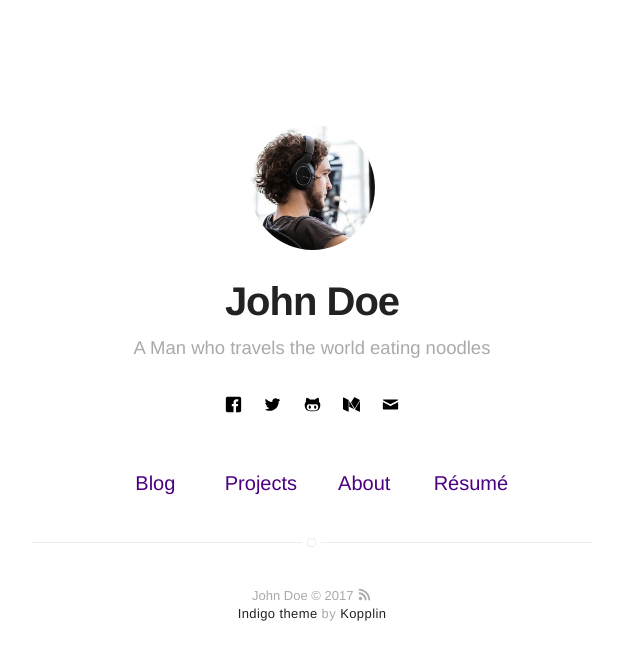
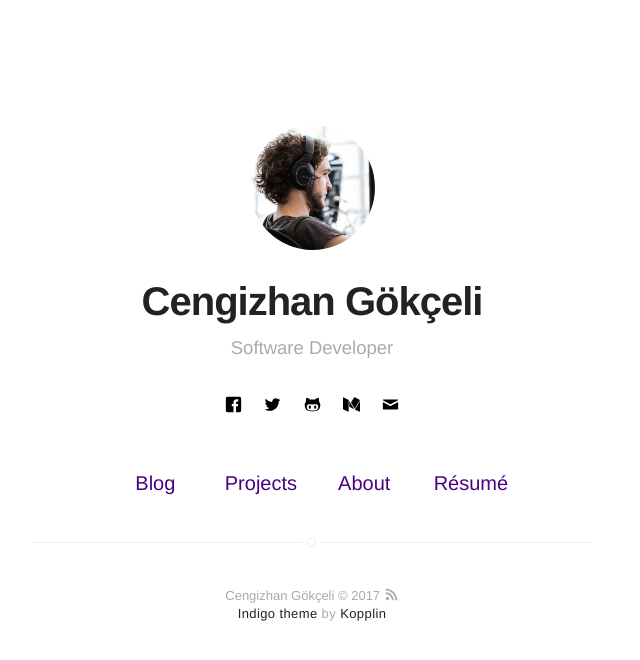
Before and after one commit to cgokceli/cgokceli.github.io, a Jekyll site: the page built from index.html, in a window 1280 px wide. Shown: the top 660 px of the page, without its empty margins (328-968 px from the left). Built offline with Jekyll 4.4.1, drawn with Linux system fonts in a browser that asks for light colours.

Commit message:
Update _config.yml

```diff
--- a/_config.yml
+++ b/_config.yml
@@ -1,6 +1,6 @@
 # main text of home
-name: John Doe
-bio: A Man who travels the world eating noodles
+name: Cengizhan Gökçeli
+bio: Software Developer
 
 # twitter summary info
 description: A blog about technology and stuff related
```
